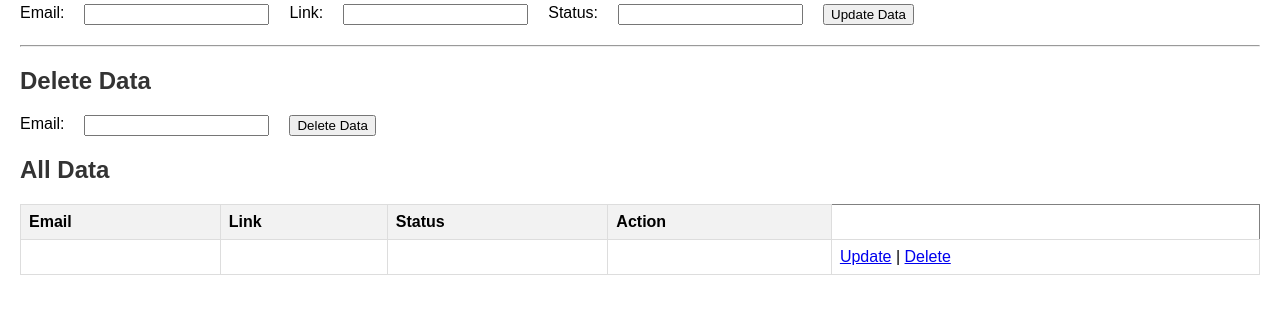
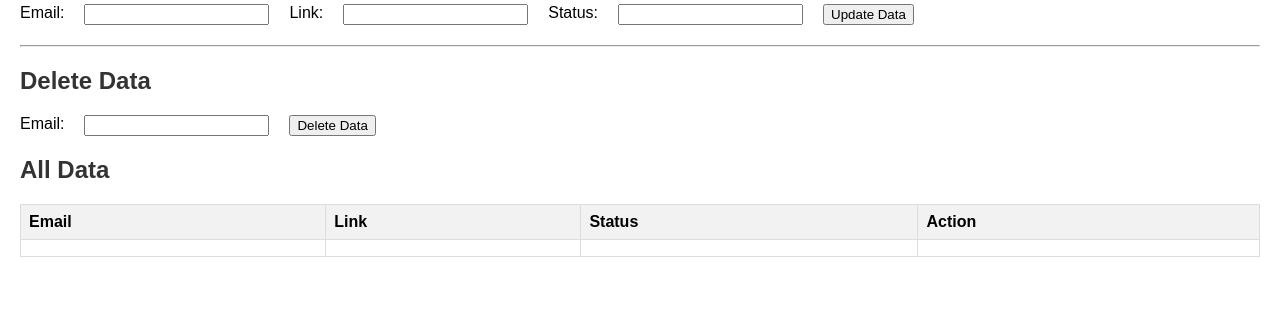
Before and after one commit to Kun0311al/Panamara_group, a PHP site: page /admin/admin.php in a window 1280 px wide. Shown: the part 233-547 px from the top of the page. Run offline with PHP 8.4, Linux system fonts and the light colour scheme; the visitor is signed in with stand-in values (Sample User, id 1); tables that the repository leaves empty or names only in its code hold one stand-in row (values such as "Sample post"); data that the repository does not hold is empty.

Commit message:
Update display_data.php

```diff
--- a/admin/display_data.php
+++ b/admin/display_data.php
@@ -25,7 +25,6 @@ if ($result->num_rows > 0) {
         echo "<td>" . $row["Email"] . "</td>";
         echo "<td>" . $row["Link"] . "</td>";
         echo "<td>" . $row["Status"] . "</td>";
-        echo '<td><a href="update_data.php?email=' . $row["email"] . '">Update</a> | <a href="delete_data.php?email=' . $row["email"] . '">Delete</a></td>';
         echo "</tr>";
     }
 } else {
```
